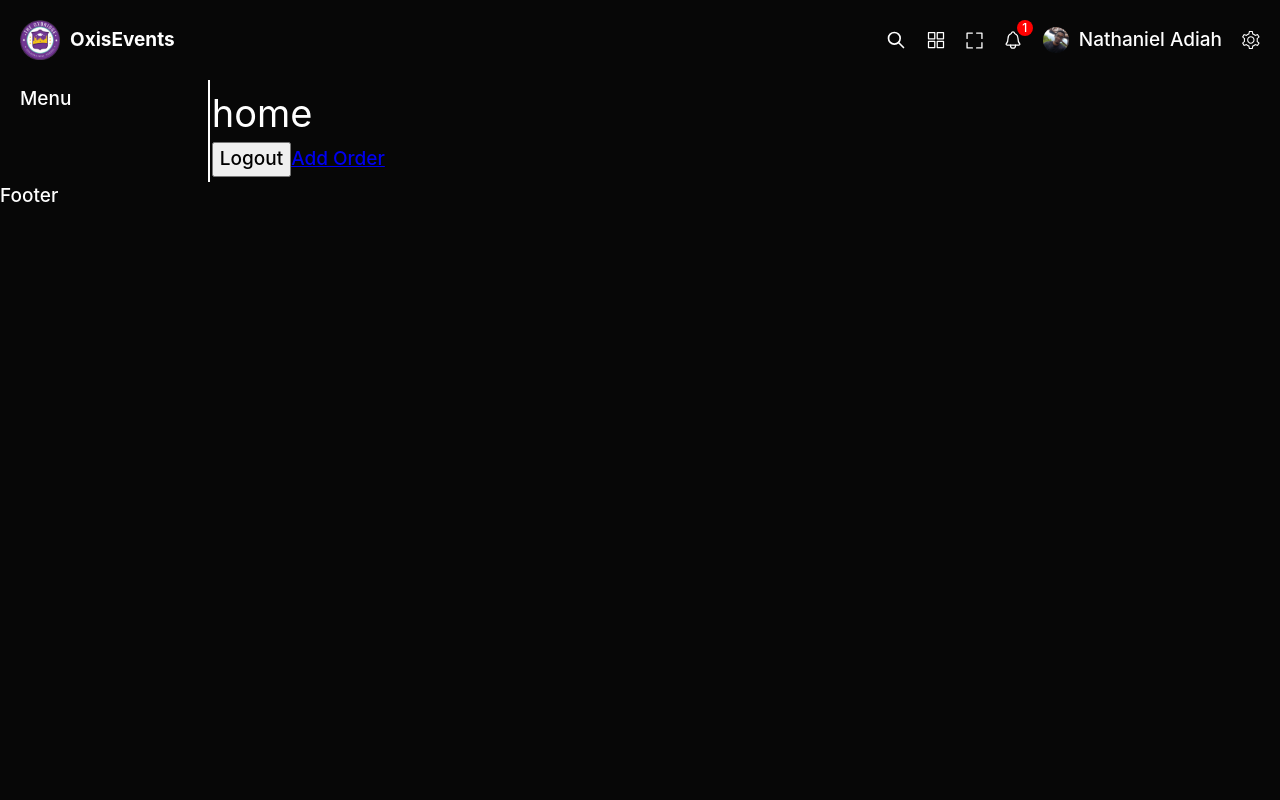
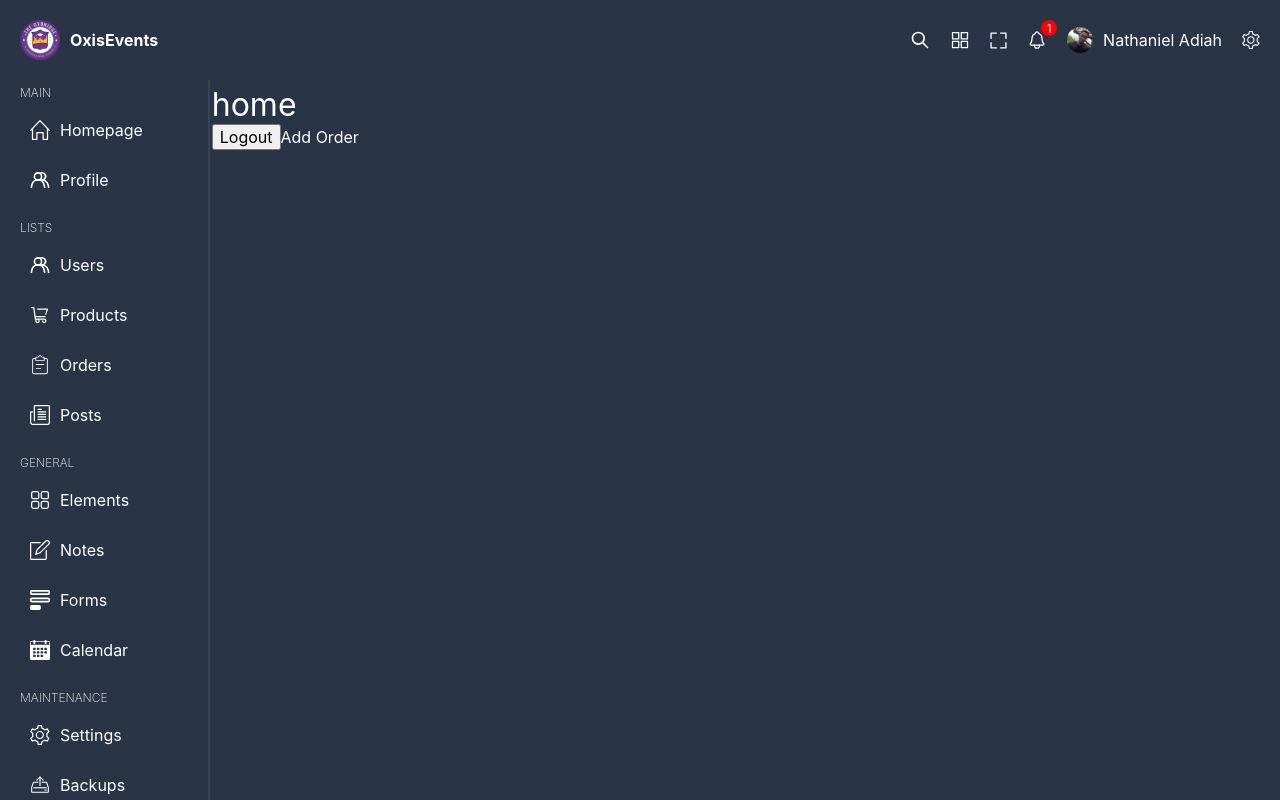
Before and after one commit to adiah-react/event-manager, a React (Vite) app: page /home in a window 1280 px wide. Shown: the top 800 px of the page. Built offline with nearby package versions, Linux system fonts and the light colour scheme; no server answers; sample sign-in values are in the browser's storage.

Commit message:
Adjust base theme and style menu

```diff
--- a/src/components/Menu/Menu.jsx
+++ b/src/components/Menu/Menu.jsx
@@ -1,5 +1,138 @@
+import { Link } from "react-router-dom";
 import "./menu.scss";
+
+const menu = [
+  {
+    id: 1,
+    title: "main",
+    listItems: [
+      {
+        id: 1,
+        title: "Homepage",
+        url: "/",
+        icon: "home.svg",
+      },
+      {
+        id: 2,
+        title: "Profile",
+        url: "/users/1",
+        icon: "user.svg",
+      },
+    ],
+  },
+  {
+    id: 2,
+    title: "lists",
+    listItems: [
+      {
+        id: 1,
+        title: "Users",
+        url: "/users",
+        icon: "user.svg",
+      },
+      {
+        id: 2,
+        title: "Products",
+        url: "/products",
+        icon: "product.svg",
+      },
+      {
+        id: 3,
+        title: "Orders",
+        url: "/orders",
+        icon: "order.svg",
+      },
+      {
+        id: 4,
+        title: "Posts",
+        url: "/posts",
+        icon: "post2.svg",
+      },
+    ],
+  },
+  {
+    id: 3,
+    title: "general",
+    listItems: [
+      {
+        id: 1,
+        title: "Elements",
+        url: "/",
+        icon: "element.svg",
+      },
+      {
+        id: 2,
+        title: "Notes",
+        url: "/",
+        icon: "note.svg",
+      },
+      {
+        id: 3,
+        title: "Forms",
+        url: "/",
+        icon: "form.svg",
+      },
+      {
+        id: 4,
+        title: "Calendar",
+        url: "/",
+        icon: "calendar.svg",
+      },
+    ],
+  },
+  {
+    id: 4,
+    title: "Maintenance",
+    listItems: [
+      {
+        id: 1,
+        title: "Settings",
+        url: "/",
+        icon: "setting.svg",
+      },
+      {
+        id: 2,
+        title: "Backups",
+        url: "/",
+        icon: "backup.svg",
+      },
+    ],
+  },
+  {
+    id: 5,
+    title: "analytics",
+    listItems: [
+      {
+        id: 1,
+        title: "Charts",
+        url: "/",
+        icon: "chart.svg",
+      },
+      {
+        id: 2,
+        title: "Logs",
+        url: "/",
+        icon: "log.svg",
+      },
+    ],
+  },
+];
+
 const Menu = () => {
-  return <div>Menu</div>;
+  return (
+    <div className="menu">
+      {menu.map((item) => (
+        <div className="item" key={item.id}>
+          <span className="title">{item.title}</span>
+          {item.listItems.map((listItem) => (
+            <Link to={listItem.url} className="listItem" key={listItem.id}>
+              <img src={listItem.icon} alt="" />
+              <span className="listItemTitle">{listItem.title}</span>
+            </Link>
+          ))}
+        </div>
+      ))}
+    </div>
+  );
 };
 export default Menu;
--- a/src/components/Menu/menu.scss
+++ b/src/components/Menu/menu.scss
@@ -0,0 +1,26 @@
+.menu {
+  .item {
+    display: flex;
+    flex-direction: column;
+    gap: 10px;
+    margin-bottom: 20px;
+
+    .title {
+      font-size: 12px;
+      font-weight: 200;
+      text-transform: uppercase;
+    }
+
+    .listItem {
+      display: flex;
+      align-items: center;
+      gap: 10px;
+      padding: 10px;
+      border-radius: 5px;
+
+      &:hover {
+        background-color: var(--clr-bg-soft);
+      }
+    }
+  }
+}
--- a/src/components/PageLayout/pagelayout.scss
+++ b/src/components/PageLayout/pagelayout.scss
@@ -5,7 +5,7 @@
 .menuContainer {
   width: 250px;
   padding: 5px 20px;
-  border-right: 2px solid;
+  border-right: 2px solid var(--clr-bg-soft);
 }
 
 .contentContainer {
--- a/src/sass/base/_reset.scss
+++ b/src/sass/base/_reset.scss
@@ -33,15 +33,27 @@
   font-weight: 400;
 }
 
+a {
+  text-decoration: none;
+  color: inherit;
+}
+
 // Set up the body
+
+.main {
+  font-family: "Inter", sans-serif;
+  background-color: var(--clr-bg-main);
+  color: var(--clr-main);
+}
+
 body {
-  font-family: var(--ff-sans);
-  font-size: var(--fs-400);
-  font-weight: 500;
-  background-color: var(--clr-dark);
-  color: var(--clr-light);
-  line-height: 1.5;
-  min-height: 100vh;
+  // font-family: var(--ff-sans);
+  // font-size: var(--fs-400);
+  // font-weight: 500;
+  // background-color: var(--clr-dark);
+  // color: var(--clr-light);
+  // line-height: 1.5;
+  // min-height: 100vh;
 
   // display: flex;
 
--- a/src/sass/base/_root.scss
+++ b/src/sass/base/_root.scss
@@ -2,12 +2,16 @@
 
 :root {
   // colors
-  --clr-dark: #070707;
-  --clr-light: #fefefe;
+  // --clr-dark: #070707;
+  // --clr-light: #fefefe;
 
-  --clr-bg-1: #131313;
-  --clr-bg-2: #1d1d1d;
-  --clr-bg-card: #262626;
+  --clr-bg-main: #2a3447;
+  --clr-bg-soft: #384256;
+  --clr-bg-dark: #222b3c;
+
+  --clr-main: white;
+  --clr-soft: #ddd;
+  --clr-dark: #2a3447;
 
   --clr-accent: #02dac5;
   --clr-section-header: #6a6a6a;
```
